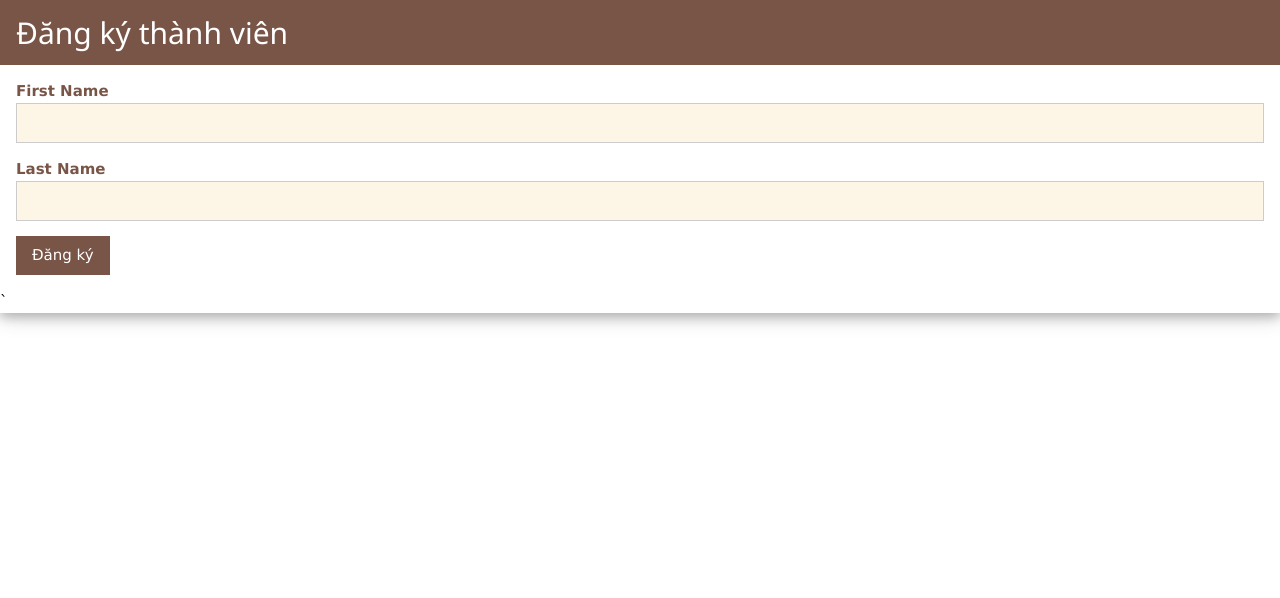
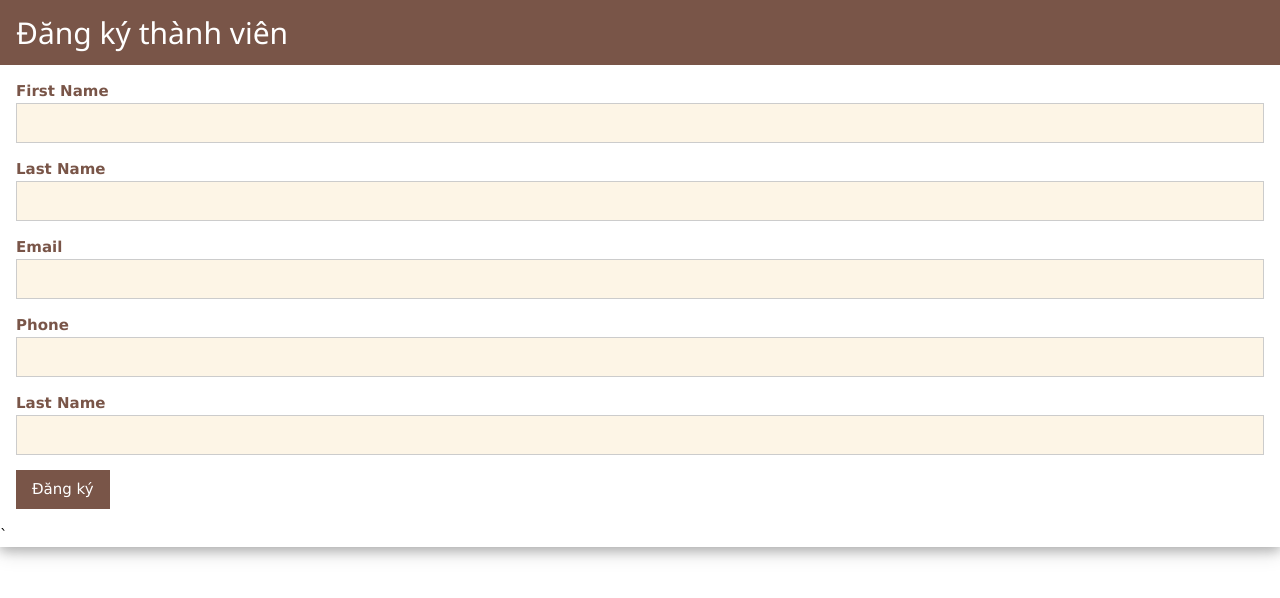
Before and after one commit to HoangLong010/phattrienungdungweb1, a PHP site: page / in a window 1280 px wide. Shown: the top 598 px of the page. Run offline with PHP 8.4, Linux system fonts and the light colour scheme.

Commit message:
Thuc hanh

```diff
--- a/html/PHP/index.php
+++ b/html/PHP/index.php
@@ -19,7 +19,17 @@
     <label class="w3-text-brown"><b>Last Name</b></label>
     <input class="w3-input w3-border w3-sand" name="last" type="text"></p>
     <p>
+    <label class="w3-text-brown"><b>Email</b></label>
+    <input class="w3-input w3-border w3-sand" name="email" type="email"></p>
+    <p>
+    <p>
+    <label class="w3-text-brown"><b>Phone</b></label>
+    <input class="w3-input w3-border w3-sand" name="phone" type="number"></p>
+    <p>
+    <label class="w3-text-brown"><b>Last Name</b></label>
+    <input class="w3-input w3-border w3-sand" name="last" type=""></p>
     <button class="w3-btn w3-brown">Đăng ký</button></p>
+
   </form>`
 
   <?php
```
Also changed, not shown: html/PHP/action_page.php (+11 -2 lines), html/PHP/style.css (added).
